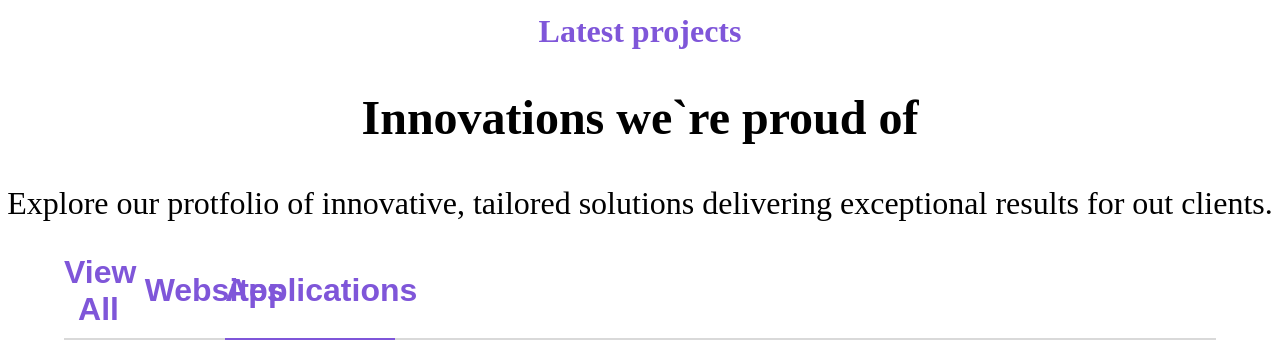
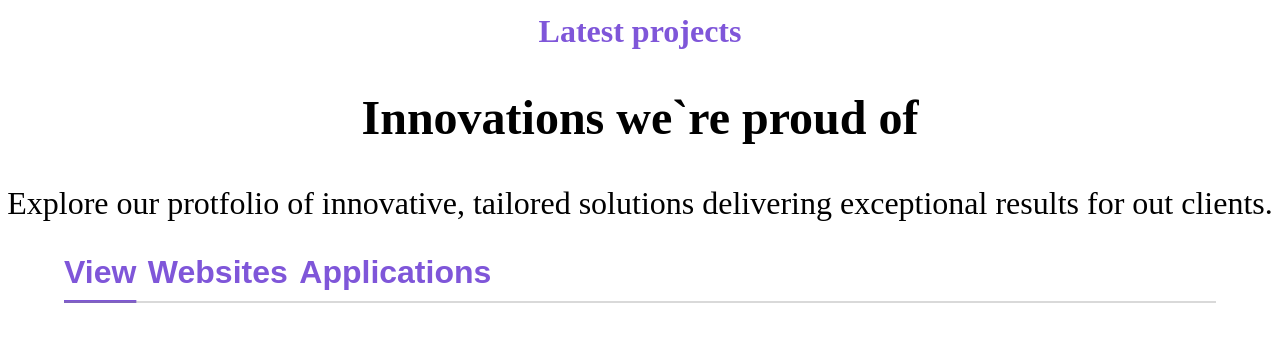
Before and after one commit to Almat14/Landing, a plain HTML site: page projects.html in a window 1280 px wide. Shown: the part 83-447 px from the top of the page. Drawn offline with Linux system fonts and the light colour scheme.

Commit message:
add everything

```diff
--- a/css/style.css
+++ b/css/style.css
@@ -789,12 +789,14 @@ footer hr {
 
 /* Buttons */
 .filter-btn {
-  width: 6%;
+  text-decoration: none;
+  text-underline-offset: 17px;
   cursor: pointer;
   position: relative;
+  transform: scaleX(1);
+  transform-origin: left;
+  transition: transform 0.3s ease;
 }
-
-/* Base gray line under all buttons */
 .filter-underline-track {
   position: relative;
   height: 2px;
@@ -809,16 +811,7 @@ footer hr {
   margin: 0;
 }
 
-/* Moving underline */
-#moving-underline {
-  position: absolute;
-  height: 2px;
-  bottom: 0;
-  background-color: #7f56d9;
-  width: 170px;
-  left: 14%;
-  transition: all 0.3s ease;
-}
+
 
 
 @media (max-width: 900px) {
--- a/data/utilitis.js
+++ b/data/utilitis.js
@@ -7,9 +7,11 @@ const upButton = document.getElementsByClassName("up-button")[0];
 const burgerButton = document.getElementById("burger-button");
 const body = document.body;
 const toggleButton = document.getElementsByClassName('toggle-button');
+const filterButton = document.getElementsByClassName("filter-btn");
 var savedTheme;
 let changedThemeIcon = false;
 let carouselInterval = null;
+let articles;
 
 function showSlide(index) {
   for (let i = 0; i < x.length; i++) {
@@ -171,7 +173,7 @@ function closeSideMenu() {
 }
 
  async function initProjects() {
-  let articles = await fetchProjects();
+   articles = await fetchProjects();
     SetProjects(articles)
 }
 
@@ -205,11 +207,22 @@ function SetRandomProjects(articles) {
   }
 }
 
-function filter(num) {
-  var item = document.getElementsByClassName("filter-btn")[num];
-  const width = item.getBoundingClientRect().width;
-    console.log('Exact width:', width + 'px');
+function filter(num, tag) {
+ for(let i = 0; i < filterButton.length; i++) {
+  filterButton[i].style.textDecoration ="none";
+ }
+  filterButton[num].style.textDecoration ="underline";
+  var arts = filterByTags(articles, tag);
+  SetProjects(arts);
 }
+
+
+
 function getRandomInt(min, max) {
   return Math.floor(Math.random() * (max - min + 1)) + min;
 }
+
+function filterByTags(arts, tag) {
+  if (!tag) return arts;
+  return tag ? arts.filter(art => art.tag === tag) : arts;
+}
--- a/projects.html
+++ b/projects.html
@@ -78,18 +78,14 @@
           </nav>
           <section id="projects-filter-wrapper">
             <section id="projects-filter">
-              <button class="filter-btn active guid-color" onclick="filter(0)">View All</button>
-              <button class="filter-btn guid-color" onclick="filter(1)">Websites</button>
-              <button class="filter-btn guid-color" onclick="filter(2)">Applications</button>
+                <button class="filter-btn active guid-color" onclick="filter(0)">View</button>
+                <button class="filter-btn active guid-color" onclick="filter(1, 'Website')">Websites</button>
+                <button class="filter-btn active guid-color" onclick="filter(2, 'Application')">Applications</button>
+              </section>
+              <section class="filter-underline-track">
+                <hr class="filter-base-line">
+              </section>
             </section>
-            <section class="filter-underline-track">
-              <hr class="filter-base-line">
-              <section id="moving-underline"></section>
-            </section>
-          </section>
-
-
-          </section>
           <nav id="Projects-bar">
             <section id="project-container">
 
@@ -215,6 +211,7 @@
   document.addEventListener('DOMContentLoaded', function() {
     initProjects();
     GetTheme();
+    filter(0)
   });
 </script>
 
```
